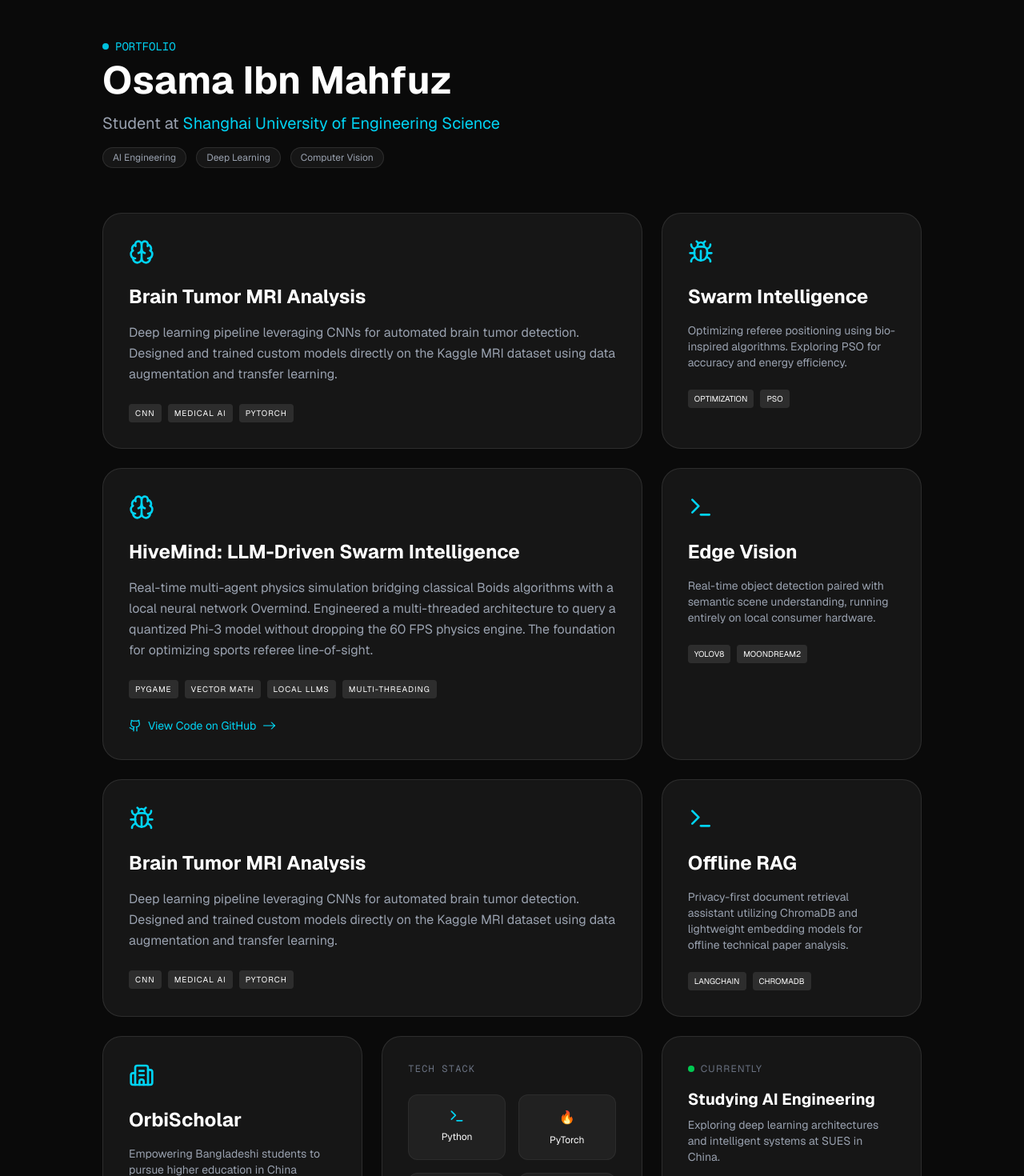
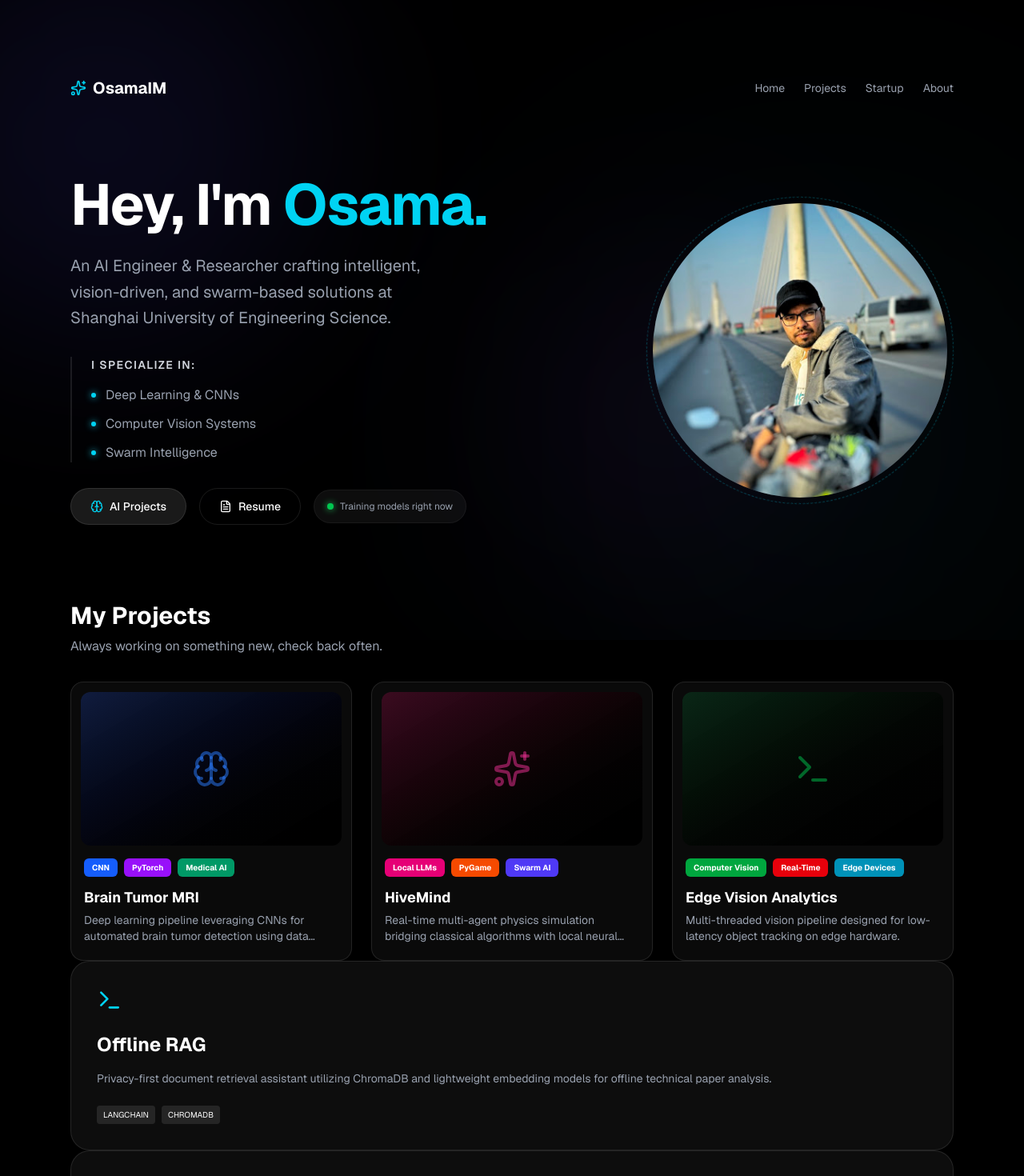
Before and after one commit to OsamaIM/osama-portfolio, a Next.js app: page / in a window 1280 px wide. Shown: the top 1470 px of the page at 80% size. Built offline with nearby package versions, Linux system fonts and the light colour scheme.

Commit message:
Added futuristic AI theme and Startup page

```diff
--- a/app/page.tsx
+++ b/app/page.tsx
@@ -1,105 +1,192 @@
 import React from 'react';
 import { Github, Linkedin, Mail, Brain, Bug, Building2, Terminal } from 'lucide-react';
 
+import {  FileText, Sparkles } from 'lucide-react'; // Make sure you have these imported!
+
 export default function Portfolio() {
   return (
-    <main className="min-h-screen bg-[#0a0a0a] text-white p-6 md:p-12 font-sans">
-      <div className="max-w-5xl mx-auto grid grid-cols-1 md:grid-cols-3 gap-6">
+    // We added a custom Tailwind grid background here
+    <main className="min-h-screen bg-black text-white font-sans relative overflow-x-hidden selection:bg-cyan-900 selection:text-cyan-50">
 
-        {/* Header Section */}
-        <header className="md:col-span-3 mb-8">
-          <p className="text-cyan-400 text-sm font-mono mb-2 flex items-center gap-2">
-            <span className="w-2 h-2 bg-cyan-400 rounded-full animate-pulse"></span> PORTFOLIO
+      {/* Futuristic AI Glowing Aurora Background */}
+      <div className="fixed inset-0 overflow-hidden pointer-events-none z-0">
+        {/* Deep Indigo glow on the top left */}
+        <div className="absolute top-[-10%] left-[-10%] w-[40vw] h-[40vw] rounded-full bg-indigo-900/20 blur-[120px] mix-blend-screen"></div>
+
+        {/* Cyan glow on the bottom right */}
+        <div className="absolute bottom-[-10%] right-[-5%] w-[50vw] h-[50vw] rounded-full bg-cyan-900/10 blur-[150px] mix-blend-screen"></div>
+
+        {/* Subtle purple glow in the middle to bridge them */}
+        <div className="absolute top-[40%] left-[50%] w-[30vw] h-[30vw] rounded-full bg-purple-900/10 blur-[120px] mix-blend-screen"></div>
+      </div>
+
+      {/* Main Content Container */}
+      <div className="max-w-6xl mx-auto px-6 pt-12 md:pt-24 pb-12 relative z-10">
+
+        {/* Simple Top Nav */}
+        <nav className="flex justify-between items-center mb-16 md:mb-24">
+          <div className="font-bold text-xl flex items-center gap-2">
+            <Sparkles className="text-cyan-400" size={20} /> OsamaIM
+          </div>
+          <div className="hidden md:flex gap-6 text-sm text-gray-400">
+            <a href="/" className="hover:text-white transition-colors">Home</a>
+            <a href="/#projects" className="hover:text-white transition-colors">Projects</a>
+            <a href="/startup" className="hover:text-white transition-colors">Startup</a>
+            <a href="/#about" className="hover:text-white transition-colors">About</a>
+          </div>
+        </nav>
+
+        {/* Hero Section */}
+        <div id="home" className="grid grid-cols-1 md:grid-cols-2 gap-12 items-center mb-24">
+
+          {/* Left Column: Text & Info */}
+          <div>
+            <h1 className="text-5xl md:text-7xl font-bold mb-6 tracking-tight">
+              Hey, I'm <span className="text-cyan-400">Osama.</span>
+            </h1>
+            <p className="text-lg md:text-xl text-gray-400 mb-8 leading-relaxed max-w-md">
+              An AI Engineer & Researcher crafting intelligent, vision-driven, and swarm-based solutions at Shanghai University of Engineering Science.
             </p>
-          <h1 className="text-5xl font-bold mb-4">Osama Ibn Mahfuz</h1>
-          <p className="text-xl text-gray-400">
-            Student at <span className="text-cyan-400">Shanghai University of Engineering Science</span>
-          </p>
-          <div className="flex gap-3 mt-4">
-            {['AI Engineering', 'Deep Learning', 'Computer Vision'].map((tag) => (
-              <span key={tag} className="px-3 py-1 bg-white/5 border border-white/10 rounded-full text-xs text-gray-400">
-                {tag}
-              </span>
-            ))}
+
+            <div className="mb-8 border-l-2 border-white/10 pl-6">
+              <p className="text-sm font-semibold text-gray-300 mb-4 uppercase tracking-widest">I specialize in:</p>
+              <ul className="space-y-3 text-gray-400">
+                <li className="flex items-center gap-3">
+                  <span className="w-1.5 h-1.5 bg-cyan-400 rounded-full shadow-[0_0_8px_#22d3ee]"></span>
+                  Deep Learning & CNNs
+                </li>
+                <li className="flex items-center gap-3">
+                  <span className="w-1.5 h-1.5 bg-cyan-400 rounded-full shadow-[0_0_8px_#22d3ee]"></span>
+                  Computer Vision Systems
+                </li>
+                <li className="flex items-center gap-3">
+                  <span className="w-1.5 h-1.5 bg-cyan-400 rounded-full shadow-[0_0_8px_#22d3ee]"></span>
+                  Swarm Intelligence
+                </li>
+              </ul>
             </div>
-        </header>
 
-        {/* Project 1: MRI Analysis (Clickable Card) */}
+            {/* Action Buttons */}
+            <div className="flex flex-wrap items-center gap-4">
+              <button className="px-6 py-3 bg-white/10 hover:bg-white/20 border border-white/10 rounded-full flex items-center gap-2 transition-all text-sm font-medium">
+                <Brain size={16} className="text-cyan-400" /> AI Projects
+              </button>
+              <button className="px-6 py-3 bg-transparent hover:bg-white/5 border border-white/10 rounded-full flex items-center gap-2 transition-all text-sm font-medium">
+                <FileText size={16} /> Resume
+              </button>
+
+              {/* Live Status Indicator */}
+              <div className="flex items-center gap-2 px-4 py-3 rounded-full border border-white/5 bg-white/5 text-xs text-gray-400 ml-auto md:ml-0">
+                <span className="w-2 h-2 bg-green-500 rounded-full animate-pulse shadow-[0_0_8px_#22c55e]"></span>
+                Training models right now
+              </div>
+            </div>
+          </div>
+
+          {/* Right Column: Profile Image */}
+          <div className="flex justify-center md:justify-end">
+            <div className="relative w-72 h-72 md:w-96 md:h-96 rounded-full p-2 group cursor-pointer">
+              {/* Animated outer ring */}
+              <div className="absolute inset-0 rounded-full border border-dashed border-cyan-400/30 group-hover:border-cyan-400/60 animate-[spin_20s_linear_infinite] transition-colors"></div>
+              {/* Inner gradient ring */}
+              <div className="absolute inset-2 rounded-full border border-white/10 bg-white/5"></div>
+
+              {/* Image Container */}
+              <div className="relative w-full h-full rounded-full bg-[#111] overflow-hidden flex items-center justify-center">
+                <img
+                  src="/avatar.jpg"
+                  alt="Osama"
+                  className="w-full h-full object-cover transition-transform duration-500 hover:scale-105"
+                />
+              </div>
+            </div>
+          </div>
+        </div>
+
+
+        {/* --- PROJECTS SECTION --- */}
+        <div id="projects" className="mt-12">
+          <div className="mb-8">
+            <h2 className="text-3xl font-bold mb-2">My Projects</h2>
+            <p className="text-gray-400">Always working on something new, check back often.</p>
+          </div>
+
+          <div className="grid grid-cols-1 md:grid-cols-2 lg:grid-cols-3 gap-6">
+
+            {/* Project 1: Brain MRI */}
             <a
               href="https://github.com/OsamaIM/BRAIN_MRI_PROJECT"
               target="_blank"
               rel="noopener noreferrer"
-          className="md:col-span-2 block bg-white/5 border border-white/10 rounded-3xl p-8 hover:border-cyan-400/50 transition-all group cursor-pointer"
+              className="block bg-[#0a0a0a] border border-white/10 rounded-2xl p-3 hover:border-white/20 transition-all group"
             >
-          <Brain className="text-cyan-400 mb-6 group-hover:scale-110 transition-transform" size={32} />
-          <h2 className="text-2xl font-bold mb-4 group-hover:text-cyan-400 transition-colors">Brain Tumor MRI Analysis</h2>
-          <p className="text-gray-400 leading-relaxed mb-6">
-            Deep learning pipeline leveraging CNNs for automated brain tumor detection. Designed and trained custom models directly on the Kaggle MRI dataset using data augmentation and transfer learning.
-          </p>
-          <div className="flex gap-2 flex-wrap">
-            {['CNN', 'Medical AI', 'PyTorch'].map(t => (
-              <span key={t} className="text-[10px] uppercase tracking-widest bg-white/10 px-2 py-1 rounded text-white">{t}</span>
-            ))}
+              {/* Image Container (Replace gradient with an <img /> later) */}
+              <div className="w-full h-48 bg-gradient-to-br from-blue-900/40 to-black rounded-xl mb-4 overflow-hidden relative flex items-center justify-center">
+                 <Brain size={48} className="text-blue-500/50 group-hover:scale-110 transition-transform duration-500" />
+              </div>
+              {/* Colorful Tags */}
+              <div className="flex gap-2 mb-3 px-1 flex-wrap">
+                <span className="bg-blue-600 text-white text-[10px] font-bold px-2.5 py-1 rounded-md">CNN</span>
+                <span className="bg-purple-600 text-white text-[10px] font-bold px-2.5 py-1 rounded-md">PyTorch</span>
+                <span className="bg-emerald-600 text-white text-[10px] font-bold px-2.5 py-1 rounded-md">Medical AI</span>
+              </div>
+              {/* Text */}
+              <div className="px-1 pb-2">
+                <h3 className="text-lg font-bold text-white mb-1 group-hover:text-cyan-400 transition-colors">Brain Tumor MRI</h3>
+                <p className="text-sm text-gray-400 line-clamp-2">Deep learning pipeline leveraging CNNs for automated brain tumor detection using data augmentation.</p>
               </div>
             </a>
 
-        {/* Project 2: Swarm Intelligence */}
-        <section className="bg-white/5 border border-white/10 rounded-3xl p-8 hover:border-cyan-400/50 transition-all group">
-          <Bug className="text-cyan-400 mb-6 group-hover:scale-110 transition-transform" size={32} />
-          <h2 className="text-2xl font-bold mb-4">Swarm Intelligence</h2>
-          <p className="text-gray-400 text-sm mb-6">
-            Optimizing referee positioning using bio-inspired algorithms. Exploring PSO for accuracy and energy efficiency.
-          </p>
-          <div className="flex gap-2">
-            <span className="text-[10px] uppercase bg-white/10 px-2 py-1 rounded">Optimization</span>
-            <span className="text-[10px] uppercase bg-white/10 px-2 py-1 rounded">PSO</span>
+            {/* Project 2: HiveMind */}
+            <a
+              href="https://github.com/OsamaIM/HiveMind-Swarm"
+              target="_blank"
+              rel="noopener noreferrer"
+              className="block bg-[#0a0a0a] border border-white/10 rounded-2xl p-3 hover:border-white/20 transition-all group"
+            >
+              {/* Image Container */}
+              <div className="w-full h-48 bg-gradient-to-br from-pink-900/40 to-black rounded-xl mb-4 overflow-hidden relative flex items-center justify-center">
+                 <Sparkles size={48} className="text-pink-500/50 group-hover:scale-110 transition-transform duration-500" />
               </div>
-        </section>
+              {/* Colorful Tags */}
+              <div className="flex gap-2 mb-3 px-1 flex-wrap">
+                <span className="bg-pink-600 text-white text-[10px] font-bold px-2.5 py-1 rounded-md">Local LLMs</span>
+                <span className="bg-orange-600 text-white text-[10px] font-bold px-2.5 py-1 rounded-md">PyGame</span>
+                <span className="bg-indigo-600 text-white text-[10px] font-bold px-2.5 py-1 rounded-md">Swarm AI</span>
+              </div>
+              {/* Text */}
+              <div className="px-1 pb-2">
+                <h3 className="text-lg font-bold text-white mb-1 group-hover:text-cyan-400 transition-colors">HiveMind</h3>
+                <p className="text-sm text-gray-400 line-clamp-2">Real-time multi-agent physics simulation bridging classical algorithms with local neural networks.</p>
+              </div>
+            </a>
 
-        {/* Flagship Project 1: HiveMind Swarm AI */}
-        <section className="md:col-span-2 bg-white/5 border border-white/10 rounded-3xl p-8 hover:border-cyan-400/50 transition-all group">
-          <Brain className="text-cyan-400 mb-6 group-hover:scale-110 transition-transform" size={32} />
-          <h2 className="text-2xl font-bold mb-4">HiveMind: LLM-Driven Swarm Intelligence</h2>
-          <p className="text-gray-400 leading-relaxed mb-6">
-            Real-time multi-agent physics simulation bridging classical Boids algorithms with a local neural network Overmind. Engineered a multi-threaded architecture to query a quantized Phi-3 model without dropping the 60 FPS physics engine. The foundation for optimizing sports referee line-of-sight.
-          </p>
-          <div className="flex gap-2 flex-wrap mb-6">
-            {['PyGame', 'Vector Math', 'Local LLMs', 'Multi-Threading'].map(t => (
-              <span key={t} className="text-[10px] uppercase tracking-widest bg-white/10 px-2 py-1 rounded">{t}</span>
-            ))}
+            {/* Project 3: Edge Vision */}
+            <a
+              href="#"
+              target="_blank"
+              rel="noopener noreferrer"
+              className="block bg-[#0a0a0a] border border-white/10 rounded-2xl p-3 hover:border-white/20 transition-all group"
+            >
+              {/* Image Container */}
+              <div className="w-full h-48 bg-gradient-to-br from-green-900/40 to-black rounded-xl mb-4 overflow-hidden relative flex items-center justify-center">
+                 <Terminal size={48} className="text-green-500/50 group-hover:scale-110 transition-transform duration-500" />
               </div>
-          {/* GitHub Link */}
-          <a href="https://github.com/OsamaIM/HiveMind-Swarm" target="_blank" rel="noopener noreferrer" className="text-cyan-400 text-sm hover:underline flex items-center gap-2 w-fit">
-            <Github size={16} /> View Code on GitHub <span>-&gt;</span>
+              {/* Colorful Tags */}
+              <div className="flex gap-2 mb-3 px-1 flex-wrap">
+                <span className="bg-green-600 text-white text-[10px] font-bold px-2.5 py-1 rounded-md">Computer Vision</span>
+                <span className="bg-red-600 text-white text-[10px] font-bold px-2.5 py-1 rounded-md">Real-Time</span>
+                <span className="bg-cyan-600 text-white text-[10px] font-bold px-2.5 py-1 rounded-md">Edge Devices</span>
+              </div>
+              {/* Text */}
+              <div className="px-1 pb-2">
+                <h3 className="text-lg font-bold text-white mb-1 group-hover:text-cyan-400 transition-colors">Edge Vision Analytics</h3>
+                <p className="text-sm text-gray-400 line-clamp-2">Multi-threaded vision pipeline designed for low-latency object tracking on edge hardware.</p>
+              </div>
             </a>
-        </section>
 
-        {/* Project 2: Edge Vision Analytics */}
-        <section className="bg-white/5 border border-white/10 rounded-3xl p-8 hover:border-cyan-400/50 transition-all group">
-          <Terminal className="text-cyan-400 mb-6 group-hover:scale-110 transition-transform" size={32} />
-          <h2 className="text-2xl font-bold mb-4">Edge Vision</h2>
-          <p className="text-gray-400 text-sm mb-6">
-            Real-time object detection paired with semantic scene understanding, running entirely on local consumer hardware.
-          </p>
-          <div className="flex gap-2 flex-wrap">
-            <span className="text-[10px] uppercase bg-white/10 px-2 py-1 rounded">YOLOv8</span>
-            <span className="text-[10px] uppercase bg-white/10 px-2 py-1 rounded">Moondream2</span>
           </div>
-        </section>
-
-        {/* Project 3: MRI Analysis (Updated) */}
-        <section className="md:col-span-2 bg-white/5 border border-white/10 rounded-3xl p-8 hover:border-cyan-400/50 transition-all group">
-          <Bug className="text-cyan-400 mb-6 group-hover:scale-110 transition-transform" size={32} />
-          <h2 className="text-2xl font-bold mb-4">Brain Tumor MRI Analysis</h2>
-          <p className="text-gray-400 leading-relaxed mb-6">
-            Deep learning pipeline leveraging CNNs for automated brain tumor detection. Designed and trained custom models directly on the Kaggle MRI dataset using data augmentation and transfer learning.
-          </p>
-          <div className="flex gap-2 flex-wrap">
-            {['CNN', 'Medical AI', 'PyTorch'].map(t => (
-              <span key={t} className="text-[10px] uppercase tracking-widest bg-white/10 px-2 py-1 rounded">{t}</span>
-            ))}
         </div>
-        </section>
 
         {/* Project 4: Offline RAG */}
         <section className="bg-white/5 border border-white/10 rounded-3xl p-8 hover:border-cyan-400/50 transition-all group">
@@ -160,6 +247,17 @@ export default function Portfolio() {
              Exploring deep learning architectures and intelligent systems at SUES in China.
            </p>
         </section>
+        {/* --- STARTUP SECTION --- */}
+        <div id="startup" className="mt-32 min-h-[50vh]">
+          <h2 className="text-3xl font-bold mb-6">Startup & Ventures</h2>
+          <p className="text-gray-400">Details about my business initiatives coming soon...</p>
+        </div>
+
+        {/* --- ABOUT SECTION --- */}
+        <div id="about" className="mt-32 min-h-[50vh]">
+          <h2 className="text-3xl font-bold mb-6">About Me</h2>
+          <p className="text-gray-400">More about my background and journey coming soon...</p>
+        </div>
       </div>
 
       <footer className="mt-20 flex flex-col items-center gap-6">
--- /dev/null
+++ b/app/startup/page.tsx
@@ -0,0 +1,72 @@
+import { Sparkles, Globe, GraduationCap, ArrowLeft } from 'lucide-react';
+
+export default function Startup() {
+  return (
+    <main className="min-h-screen bg-[#0a0a0a] text-white font-sans relative overflow-x-hidden">
+      {/* Subtle Tech Grid Background */}
+      <div className="absolute inset-0 bg-[linear-gradient(to_right,#4f4f4f2e_1px,transparent_1px),linear-gradient(to_bottom,#4f4f4f2e_1px,transparent_1px)] bg-[size:40px_40px] [mask-image:radial-gradient(ellipse_80%_50%_at_50%_0%,#000_70%,transparent_100%)]"></div>
+
+      <div className="max-w-6xl mx-auto px-6 pt-12 md:pt-24 pb-12 relative z-10">
+
+        {/* Navigation - Notice the links route back to the homepage ("/") */}
+        <nav className="flex justify-between items-center mb-16 md:mb-24">
+          <div className="font-bold text-xl flex items-center gap-2">
+            <Sparkles className="text-cyan-400" size={20} /> OsamaIM
+          </div>
+          <div className="hidden md:flex gap-6 text-sm text-gray-400">
+            <a href="/" className="hover:text-white transition-colors">Home</a>
+            <a href="/#projects" className="hover:text-white transition-colors">Projects</a>
+            <a href="/startup" className="text-white font-medium">Startup</a>
+            <a href="/#about" className="hover:text-white transition-colors">About</a>
+          </div>
+        </nav>
+
+        {/* Startup Header */}
+        <div className="mb-16">
+          <a href="/" className="inline-flex items-center gap-2 text-cyan-400 text-sm hover:underline mb-6">
+            <ArrowLeft size={16} /> Back to Portfolio
+          </a>
+          <h1 className="text-5xl md:text-6xl font-bold mb-6 tracking-tight">
+            Ventures & <span className="text-cyan-400">Startups.</span>
+          </h1>
+          <p className="text-xl text-gray-400 max-w-2xl leading-relaxed">
+            Beyond engineering, I am passionate about building businesses that bridge gaps and create cross-border opportunities.
+          </p>
+        </div>
+
+        {/* --- VENTURES GRID --- */}
+        <div className="grid grid-cols-1 md:grid-cols-2 lg:grid-cols-3 gap-6">
+
+          {/* Venture 1: OrbiScholar */}
+          <div className="block bg-[#0a0a0a] border border-white/10 rounded-2xl p-3 hover:border-white/20 transition-all group">
+            {/* Image Container */}
+            <div className="w-full h-48 bg-gradient-to-br from-indigo-900/40 to-black rounded-xl mb-4 overflow-hidden relative flex items-center justify-center">
+               <GraduationCap size={48} className="text-indigo-500/50 group-hover:scale-110 transition-transform duration-500" />
+            </div>
+            {/* Colorful Tags */}
+            <div className="flex gap-2 mb-3 px-1 flex-wrap">
+              <span className="bg-indigo-600 text-white text-[10px] font-bold px-2.5 py-1 rounded-md">EdTech</span>
+              <span className="bg-blue-600 text-white text-[10px] font-bold px-2.5 py-1 rounded-md">Consulting</span>
+              <span className="bg-emerald-600 text-white text-[10px] font-bold px-2.5 py-1 rounded-md">Global</span>
+            </div>
+            {/* Text */}
+            <div className="px-1 pb-2">
+              <h3 className="text-lg font-bold text-white mb-1 group-hover:text-cyan-400 transition-colors">OrbiScholar</h3>
+              <p className="text-sm text-gray-400 leading-relaxed">
+                An educational consulting agency bridging Bangladesh and China. We facilitate university admissions, scholarship securement, and complete transition support for ambitious students seeking higher education abroad.
+              </p>
+            </div>
+          </div>
+
+          {/* Placeholder for future ventures (like e-commerce!) */}
+          <div className="block bg-white/5 border border-dashed border-white/10 rounded-2xl p-8 flex flex-col items-center justify-center text-center opacity-50">
+            <Globe size={32} className="text-gray-500 mb-4" />
+            <h3 className="text-lg font-bold text-gray-300 mb-2">Next Venture</h3>
+            <p className="text-sm text-gray-500">Currently exploring new cross-border business opportunities.</p>
+          </div>
+
+        </div>
+      </div>
+    </main>
+  );
+}
```
Also changed, not shown: public/avatar.jpg (added). Lines whose indentation alone changed are shown as unchanged.
